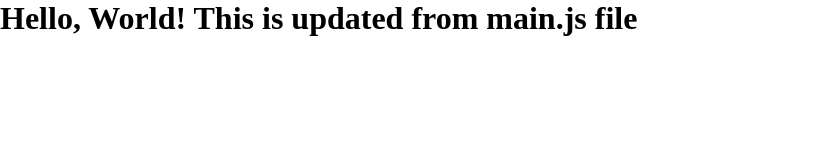
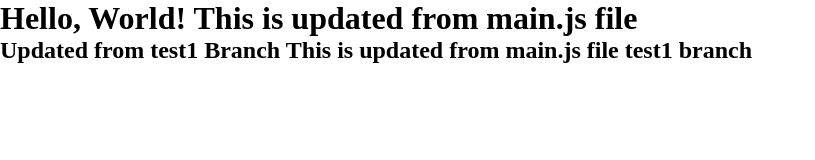
Before and after one commit to KasparPanmei/practiceRepo, a plain HTML site: page index.html in a window 1280 px wide. Shown: the whole page, without its empty margins (0-815 px from the left). Drawn offline with Linux system fonts and the light colour scheme.

Commit message:
Updated from test1 yet to  merge

```diff
--- a/index.html
+++ b/index.html
@@ -8,6 +8,7 @@
 </head>
 <body>
     <h1>Hello, World! <b id="highlight">!</b></h1>
+    <h2>Updated from test1 Branch <b id="test1"></b></h2>
 </body>
 <script src="main.js"></script>
 </html>
--- a/main.js
+++ b/main.js
@@ -1 +1,2 @@
-document.getElementById("highlight").innerHTML =  "This is updated from main.js file"
+document.getElementById("highlight").innerHTML =  "This is updated from main.js file";
+document.getElementById("test1").innerHTML = "This is updated from main.js file test1 branch";
```
